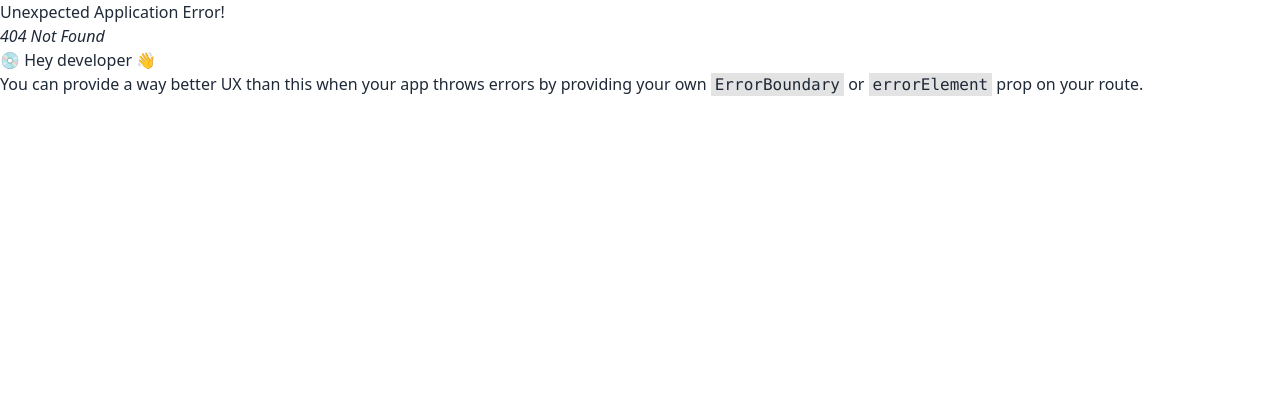
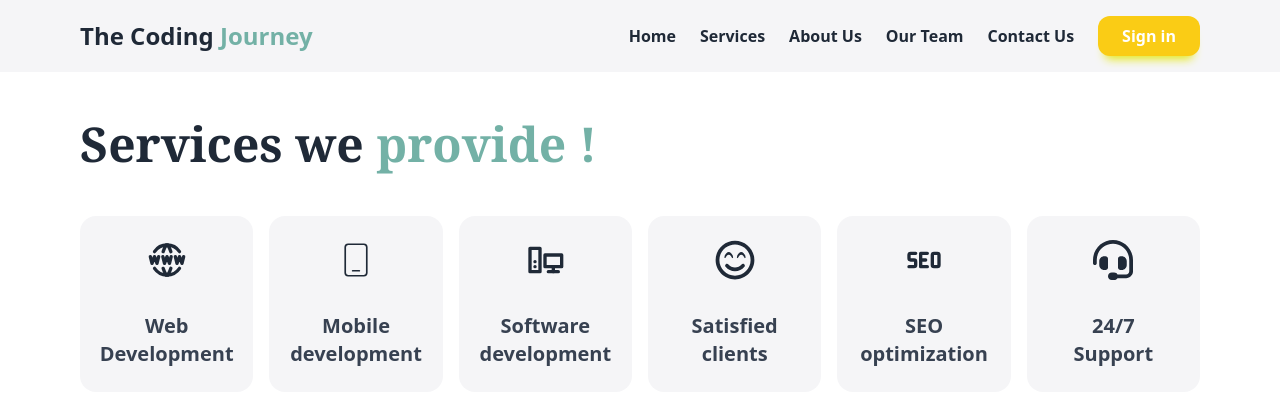
Before and after one commit to MdFuadAmir/the-code-jurney, a React app: page /services in a window 1280 px wide. Before the commit this address had no page. Shown: the top 404 px of the page. Built offline with nearby package versions, Linux system fonts and the light colour scheme; the HTML template or start-up script is replaced by a standard one.

Commit message:
added seervices section

```diff
--- a/src/Component/Header/Header.jsx
+++ b/src/Component/Header/Header.jsx
@@ -35,6 +35,8 @@ const Header = () => {
     const [open, setOpen] = useState(false);
     return (
         <>
+        <div className="bg-gray-200/40">
+
         <div className="p-4 flex justify-between items-center max-w-6xl mx-auto">
             {/* logo */}
             <div>
@@ -57,6 +59,7 @@ const Header = () => {
             </div>
         </div>
         <ResponsiveNavber open={open}/>
+        </div>
         </>
 
     );
--- a/src/Component/Hero/Hero.jsx
+++ b/src/Component/Hero/Hero.jsx
@@ -3,7 +3,8 @@ import { FaArrowRightLong } from "react-icons/fa6";
 
 const Hero = () => {
     return (
-        <section className="max-w-6xl mx-auto px-4 py-6 md:py-12">
+        <div className="bg-gray-200/40">
+            <section className="max-w-6xl mx-auto px-4 py-6 md:py-12">
             <div className="flex flex-col-reverse md:flex-row items-center justify-between gap-6">
                 <div>
                     <div className="space-y-4">
@@ -18,14 +19,9 @@ const Hero = () => {
                 <div className="flex justify-center">
                     <img src={heroimg} alt="" />
                 </div>
-
             </div>
-
-
-
-
-
-        </section>
+            </section>
+        </div>
     );
 };
 
--- a/src/Component/Home/Home.jsx
+++ b/src/Component/Home/Home.jsx
@@ -1,10 +1,12 @@
 import Hero from "../Hero/Hero";
+import Service from "../Service/Service";
 
 
 const Home = () => {
     return (
         <div>
             <Hero/>
+            <Service/>
         </div>
     );
 };
--- /dev/null
+++ b/src/Component/Service/Service.jsx
@@ -0,0 +1,59 @@
+// #73b1a6
+import { TbWorldWww } from "react-icons/tb";
+import { CiMobile1 } from "react-icons/ci";
+import { TbDevicesPc } from "react-icons/tb";
+import { FaRegSmileBeam } from "react-icons/fa";
+import { TbSeo } from "react-icons/tb";
+import { FaHeadset } from "react-icons/fa6"
+const servicedata =[
+    {
+        id:1,
+        name:"Web Development",
+        logo:<TbWorldWww size={40}/>
+    },
+    {
+        id:2,
+        name:"Mobile development",
+        logo:<CiMobile1 size={40}/>
+    },
+    {
+        id:3,
+        name:"Software development",
+        logo:<TbDevicesPc size={40}/>
+    },
+    {
+        id:4,
+        name:"Satisfied clients",
+        logo:<FaRegSmileBeam size={40}/>
+    },
+    {
+        id:5,
+        name:"SEO optimization",
+        logo:<TbSeo size={40}/>
+    },
+    {
+        id:6,
+        name:<h1>24/7 <br /> Support</h1>,
+        logo:<FaHeadset size={40}/>
+    },
+]
+const Service = () => {
+    return (
+        <div className="mx-auto max-w-6xl px-4 py-6 md:py-12">
+            <h1 className="text-4xl md:text-5xl font-bold font-serif">Services we <span className="text-[#73b1a6]">provide !</span></h1>
+            <div className="grid grid-cols-2 md:grid-cols-4 lg:grid-cols-6 gap-4 items-center py-12">
+                {
+                    servicedata.map((data)=>(<div key={data.id} className="flex flex-col items-center bg-gray-200/40 p-6 rounded-2xl space-y-8 duration-300 hover:bg-white hover:shadow-[15px_15px_15px_15px_#f7f7f7]">
+                        {data.logo}
+                        <h1 className="text-xl text-center font-bold text-gray-700">{data.name}</h1>
+
+                    </div>))
+                }
+
+            </div>
+
+        </div>
+    );
+};
+
+export default Service;
```
Also changed, not shown: src/Router/Router.jsx (+6 -1 lines).
